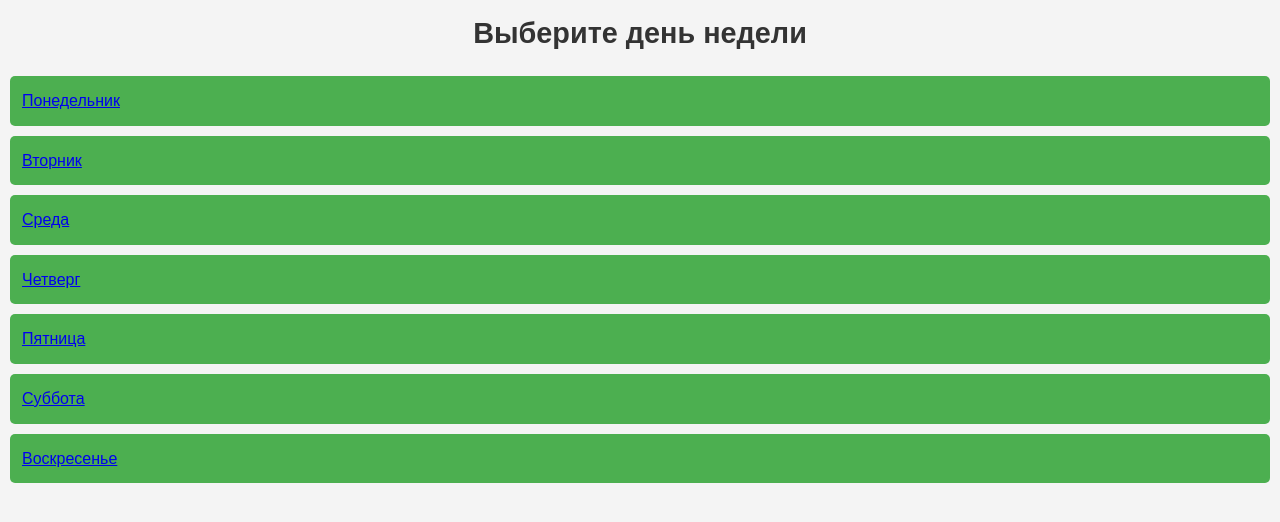
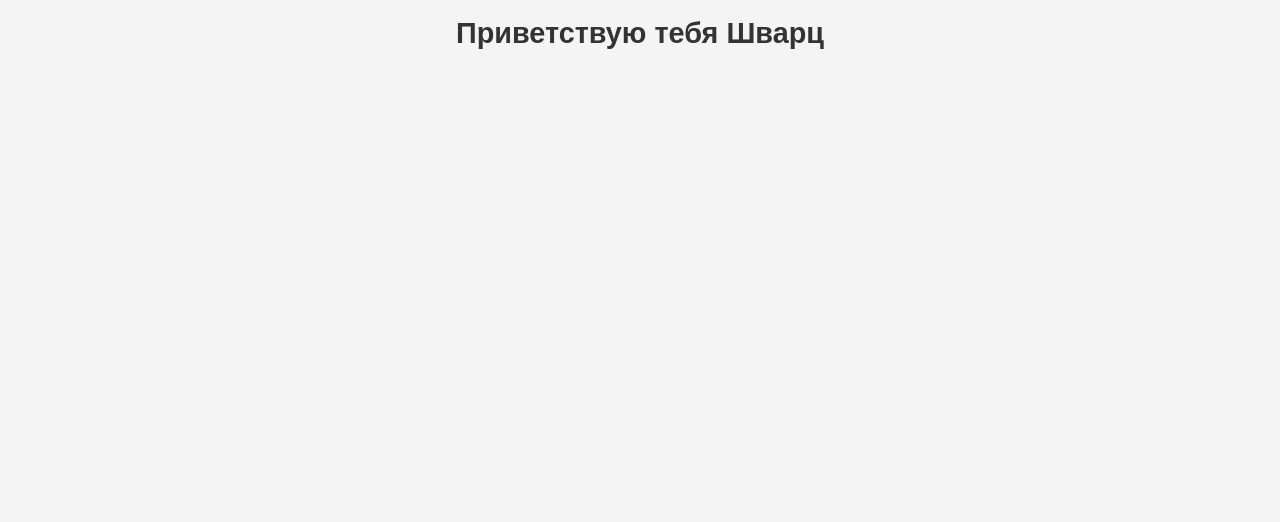
Before and after one commit to pyadrus/Workout-Tracker, a Flask app: page / in a window 1280 px wide. Shown: the top 522 px of the page. Run offline with Flask 3, Linux system fonts and the light colour scheme.

Commit message:
Перенос выбора дня недели в отдельный файл.

```diff
--- a/app.py
+++ b/app.py
@@ -3,10 +3,12 @@ from flask import Flask, render_template, request
 app = Flask(__name__)
 
 
+name_user = "Шварц" # Имя пользователя, в бальнейшем бкрем из базы данных
+
 @app.route('/')
 def index():
     """Стартовая страница с выбором дня недели"""
-    return render_template('index.html')
+    return render_template('index.html', name_user=name_user)
 
 
 @app.route('/types_of_exercises/<day>')
--- a/templates/index.html
+++ b/templates/index.html
@@ -3,22 +3,13 @@
 <head>
     <meta charset="UTF-8">
     <meta name="viewport" content="width=device-width, initial-scale=1.0">
-    <title>Выбор дня недели</title>
+    <title>Главная страница</title>
     <link rel="stylesheet" href="../static/css/styles.css">
 </head>
 <body>
 
-<h1>Выберите день недели</h1>
+<h1>Приветствую тебя {{name_user}}</h1>
 
-<ul id="days">
-    <li><a href="{{ url_for('types_of_exercises', day='Понедельник') }}">Понедельник</a></li>
-    <li><a href="{{ url_for('types_of_exercises', day='Вторник') }}">Вторник</a></li>
-    <li><a href="{{ url_for('types_of_exercises', day='Среда') }}">Среда</a></li>
-    <li><a href="{{ url_for('types_of_exercises', day='Четверг') }}">Четверг</a></li>
-    <li><a href="{{ url_for('types_of_exercises', day='Пятница') }}">Пятница</a></li>
-    <li><a href="{{ url_for('types_of_exercises', day='Суббота') }}">Суббота</a></li>
-    <li><a href="{{ url_for('types_of_exercises', day='Воскресенье') }}">Воскресенье</a></li>
-</ul>
 
 </body>
 </html>
```
Also changed, not shown: templates/choosing_the_day_of_the_week.html (added, +28 -0 lines).
